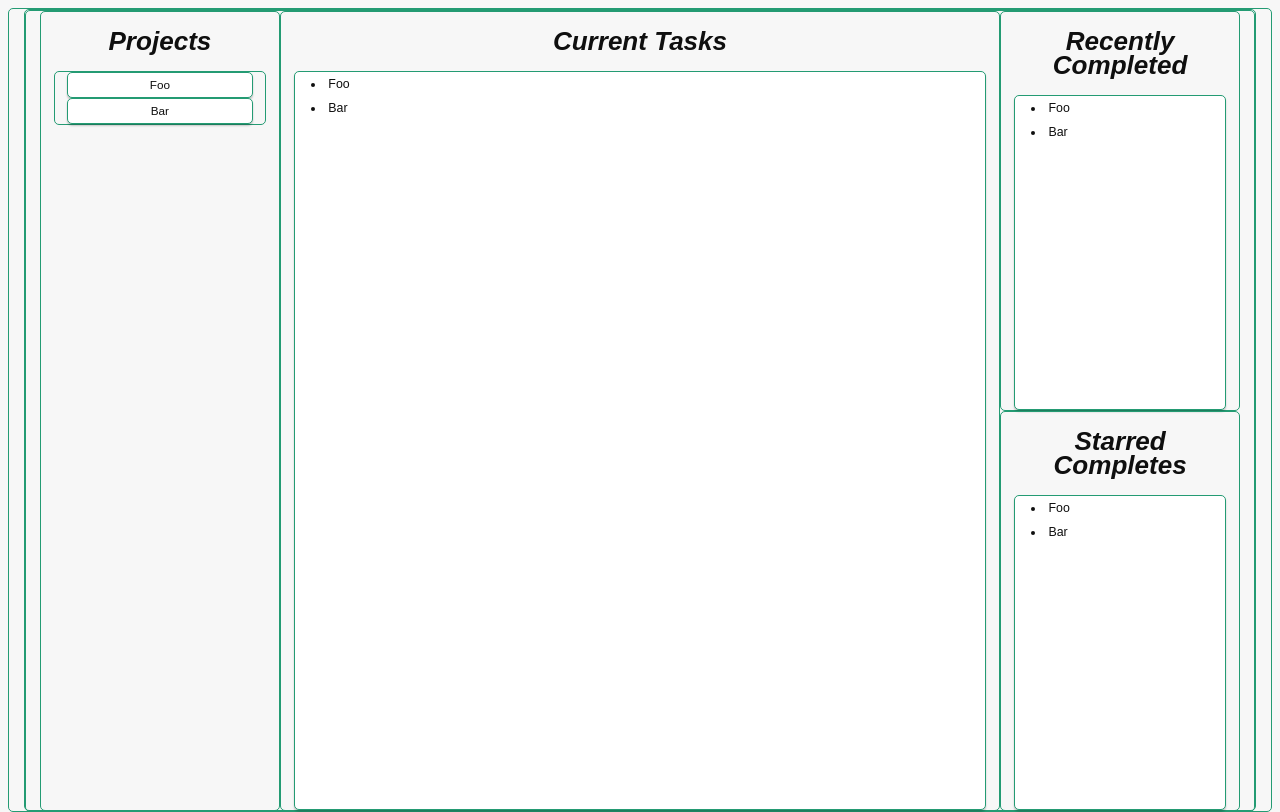
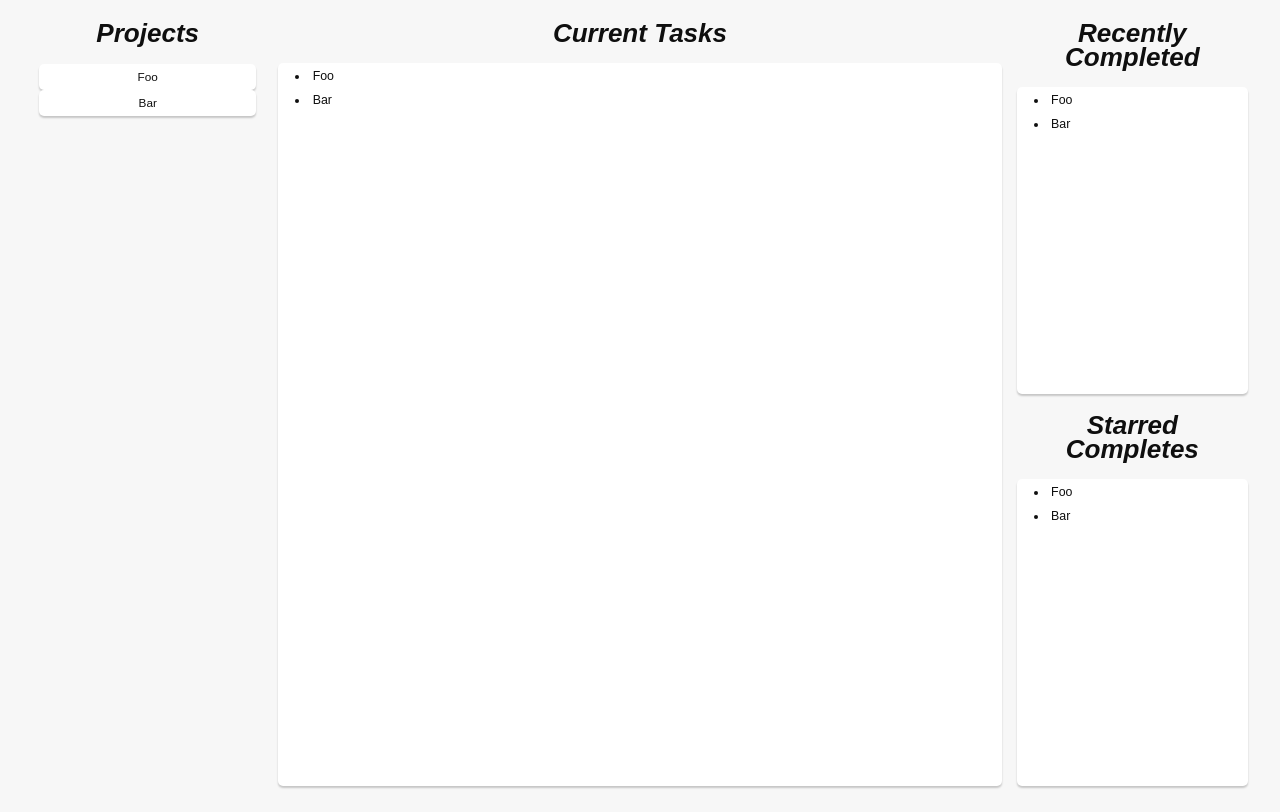
Before and after one commit to npetrangelo/task-tool, a Vue app: page / in a window 1280 px wide. Built offline with nearby package versions, Linux system fonts and the light colour scheme.

Commit message:
Fixed margin issue

```diff
--- a/src/App.vue
+++ b/src/App.vue
@@ -22,8 +22,8 @@ import Starred from './components/Starred.vue';
 div {
     border-radius: 5px;
     border: 1px solid transparent;
-    border-color: #249b73;
-    padding: 0em 1.0em;
+    /* border-color: #249b73; */
+    padding: 0em 0.5em;
     font-size: 0.95em;
     font-weight: 500;
     font-family: Arial, Helvetica, sans-serif;
--- a/src/styles.css
+++ b/src/styles.css
@@ -15,11 +15,14 @@
   -webkit-text-size-adjust: 100%;
 }
 
+body {
+  margin: 0px;
+  height: 99%;
+}
+
 .container {
-  margin: 0;
-  padding: 0px;
   text-align: center;
-  height: 100vh;
+  height: max(98vh, 400px);
 }
 
 .grid {
```
